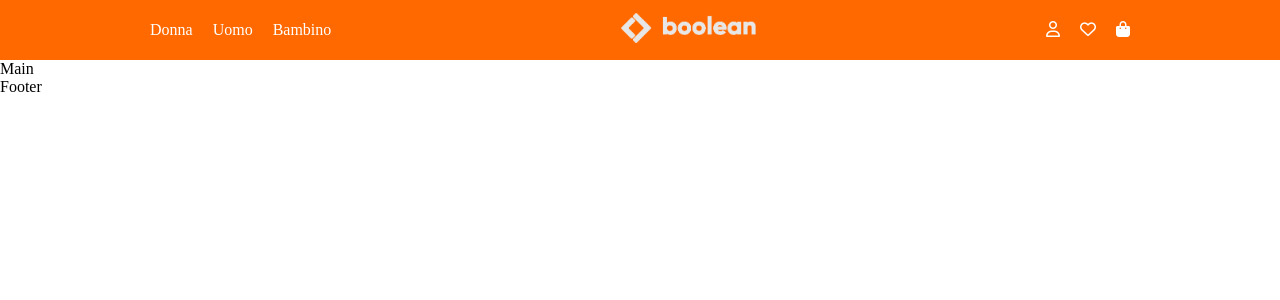
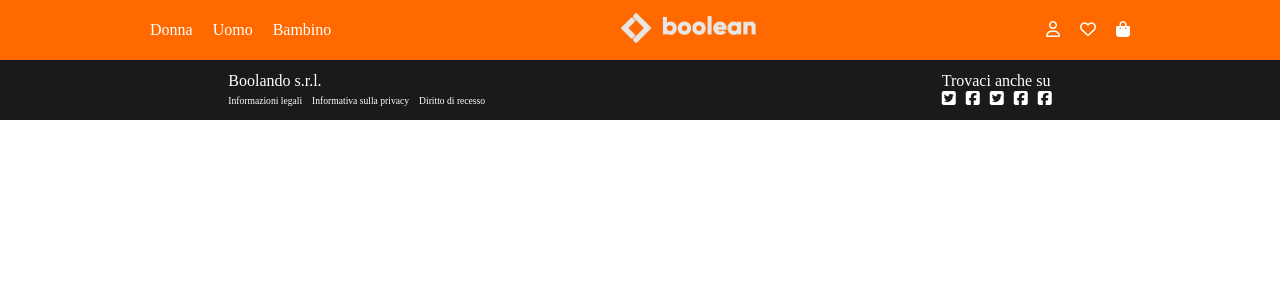
Before and after one commit to antoniodelgiudice02/vite-boolando, a Vue app: page / in a window 1280 px wide. Shown: the top 300 px of the page. Built offline with nearby package versions, Linux system fonts and the light colour scheme.

Commit message:
add footer

```diff
--- a/src/components/AppFooter.vue
+++ b/src/components/AppFooter.vue
@@ -3,6 +3,22 @@
 export default {
   data() {
     return {
+      links: [
+        { link: 'Informazioni legali' },
+        { link: 'Informativa sulla privacy' },
+        { link: 'Diritto di recesso' }
+      ],
+
+      socials: [
+        { social: 'fa-brands fa-square-twitter' },
+        { social: 'fa-brands fa-square-facebook' },
+        { social: 'fa-brands fa-square-twitter' },
+        { social: 'fa-brands fa-square-facebook' },
+        { social: 'fa-brands fa-square-facebook' },
+
+
+
+      ],
 
     }
   }
@@ -11,12 +27,56 @@ export default {
 </script>
 
 <template>
-    <footer>
-        <div>Footer</div>
-    </footer>
+  <footer>
 
+    <div>
+      <div>
+        <div>
+          <span>Boolando s.r.l.</span>
+        </div>
+        <ul>
+          <li v-for="link in links"><a href="">{{ link.link }}</a></li>
+        </ul>
+      </div>
+    </div>
+
+    <div>
+      <div>
+        <div>
+          <span>Trovaci anche su</span>
+        </div>
+        <ul>
+          <li v-for="social in socials"><a href=""><i :class="social.social"></i></a></li>
+        </ul>
+      </div>
+    </div>
+
+  </footer>
 </template>
 
 <style lang="scss" scoped>
+footer {
+  height: 60px;
+  background-color: #1a1a1a;
+  color: white;
 
+  display: flex;
+  justify-content: space-around;
+  align-items: center;
+
+
+  li {
+    font-size: 0.6rem;
+    display: inline;
+    margin: 0 5px;
+  }
+
+  span {
+    margin: 0 5px;
+  }
+
+  i{
+    font-size: 1rem;
+  }
+}
 </style>
--- a/src/components/AppMain.vue
+++ b/src/components/AppMain.vue
@@ -14,7 +14,6 @@ export default {
 
     <main>
         <div>
-            Main
         </div>
     </main>
 
--- a/src/styles/general.scss
+++ b/src/styles/general.scss
@@ -6,5 +6,10 @@
     padding: 0;
     box-sizing: border-box;
     list-style: none;
+    text-decoration: none;
 
 }
+
+a{
+    color: inherit;
+}
```
